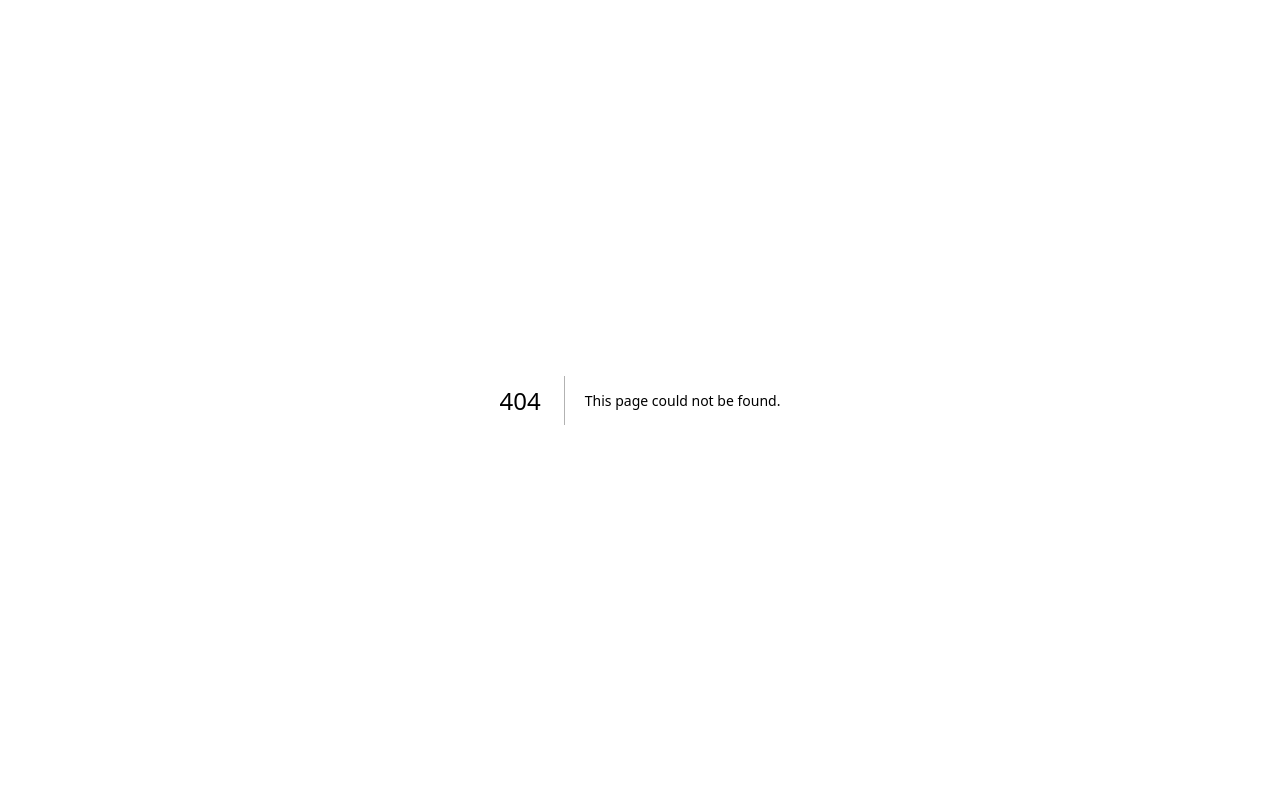
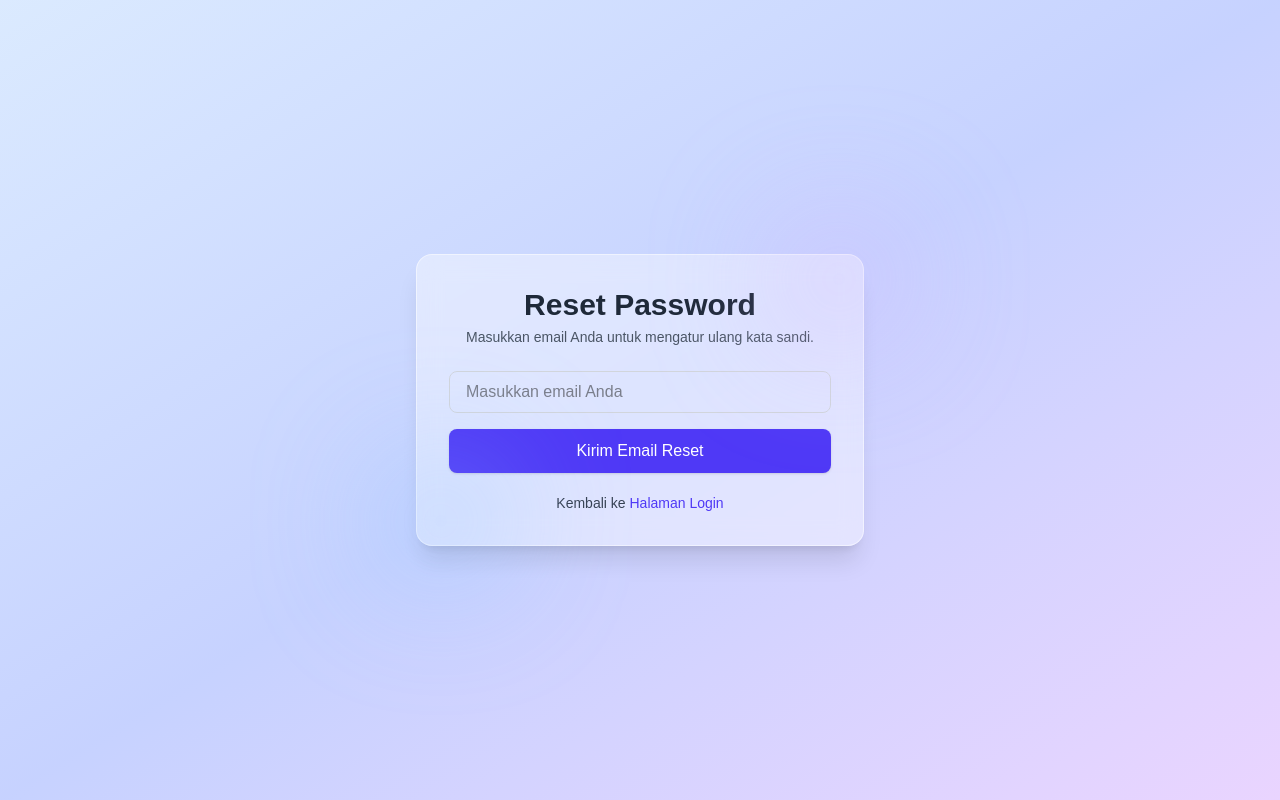
Before and after one commit to DomicMae1/nextjs-chatbot, a Next.js app: page /reset-password in a window 1280 px wide. Before the commit this address had no page. Built offline with nearby package versions, Linux system fonts and the light colour scheme; no server answers.

Commit message:
feat(auth): add frontend reset-password page

```diff
--- /dev/null
+++ b/app/reset-password/page.tsx
@@ -0,0 +1,100 @@
+/* eslint-disable @typescript-eslint/no-explicit-any */
+"use client";
+
+import { useState } from "react";
+import { sendPasswordResetEmail } from "firebase/auth";
+import { auth } from "@/lib/firebase";
+import { useRouter } from "next/navigation";
+
+export default function ResetPasswordPage() {
+  const [email, setEmail] = useState("");
+  const [message, setMessage] = useState("");
+  const [error, setError] = useState("");
+  const [loading, setLoading] = useState(false);
+  const router = useRouter();
+
+  const handleReset = async (e: React.FormEvent) => {
+    e.preventDefault();
+    setMessage("");
+    setError("");
+    setLoading(true);
+    try {
+      await sendPasswordResetEmail(auth, email);
+      setMessage(
+        "✅ Email reset password telah dikirim. Silakan cek kotak masuk Anda."
+      );
+      setEmail("");
+    } catch (err: any) {
+      setError("❌ Gagal mengirim email reset: " + err.message);
+    } finally {
+      setLoading(false);
+    }
+  };
+
+  return (
+    <div className="min-h-screen flex items-center justify-center bg-gradient-to-br from-blue-100 via-indigo-200 to-purple-200 p-4">
+      <div className="relative bg-white/40 backdrop-blur-md border border-white/50 shadow-xl rounded-2xl p-8 w-full max-w-md transition-all duration-300 hover:shadow-2xl">
+        {/* Logo atau Header */}
+        <div className="text-center mb-6">
+          <h1 className="text-3xl font-extrabold text-gray-800 mb-1">
+            Reset Password
+          </h1>
+          <p className="text-gray-600 text-sm">
+            Masukkan email Anda untuk mengatur ulang kata sandi.
+          </p>
+        </div>
+
+        {/* Notifikasi */}
+        {error && (
+          <p className="text-red-600 bg-red-100 border border-red-200 rounded p-2 mb-3 text-sm">
+            {error}
+          </p>
+        )}
+        {message && (
+          <p className="text-green-700 bg-green-100 border border-green-200 rounded p-2 mb-3 text-sm">
+            {message}
+          </p>
+        )}
+
+        {/* Form */}
+        <form onSubmit={handleReset} className="space-y-4">
+          <input
+            type="email"
+            placeholder="Masukkan email Anda"
+            className="w-full px-4 py-2 border border-gray-300 rounded-lg focus:outline-none focus:ring-2 focus:ring-indigo-400"
+            value={email}
+            onChange={(e) => setEmail(e.target.value)}
+            required
+          />
+
+          <button
+            type="submit"
+            disabled={loading}
+            className={`w-full py-2.5 rounded-lg text-white font-medium transition-all duration-300 ${
+              loading
+                ? "bg-indigo-400 cursor-not-allowed"
+                : "bg-indigo-600 hover:bg-indigo-700 shadow"
+            }`}
+          >
+            {loading ? "Mengirim..." : "Kirim Email Reset"}
+          </button>
+        </form>
+
+        {/* Link kembali */}
+        <p className="text-center text-sm text-gray-700 mt-5">
+          Kembali ke{" "}
+          <button
+            onClick={() => router.push("/login")}
+            className="text-indigo-600 hover:underline font-medium"
+          >
+            Halaman Login
+          </button>
+        </p>
+
+        {/* Ornament */}
+        <div className="absolute -top-10 -right-10 w-32 h-32 bg-purple-300/40 rounded-full blur-3xl"></div>
+        <div className="absolute -bottom-10 -left-10 w-32 h-32 bg-blue-300/40 rounded-full blur-3xl"></div>
+      </div>
+    </div>
+  );
+}
```
